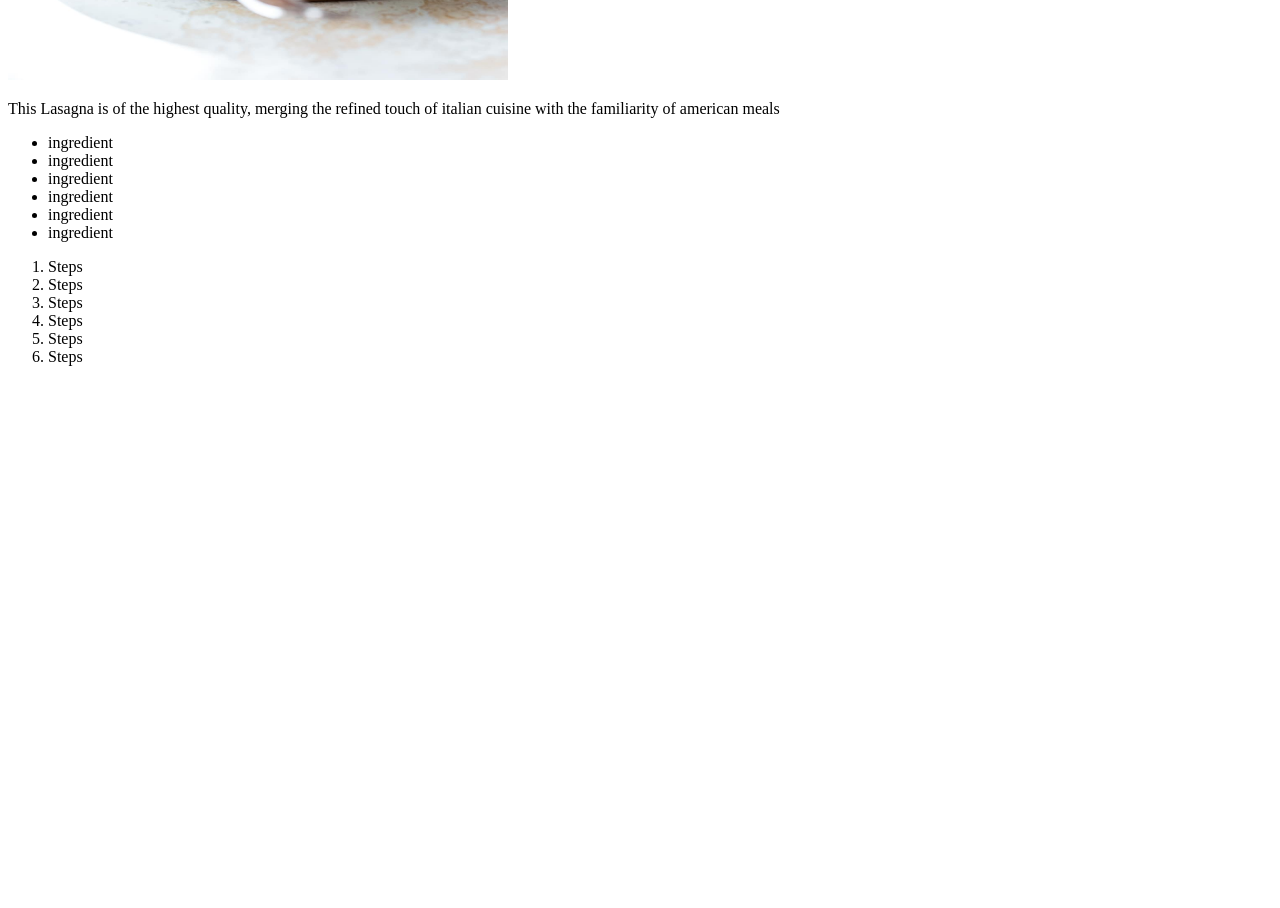
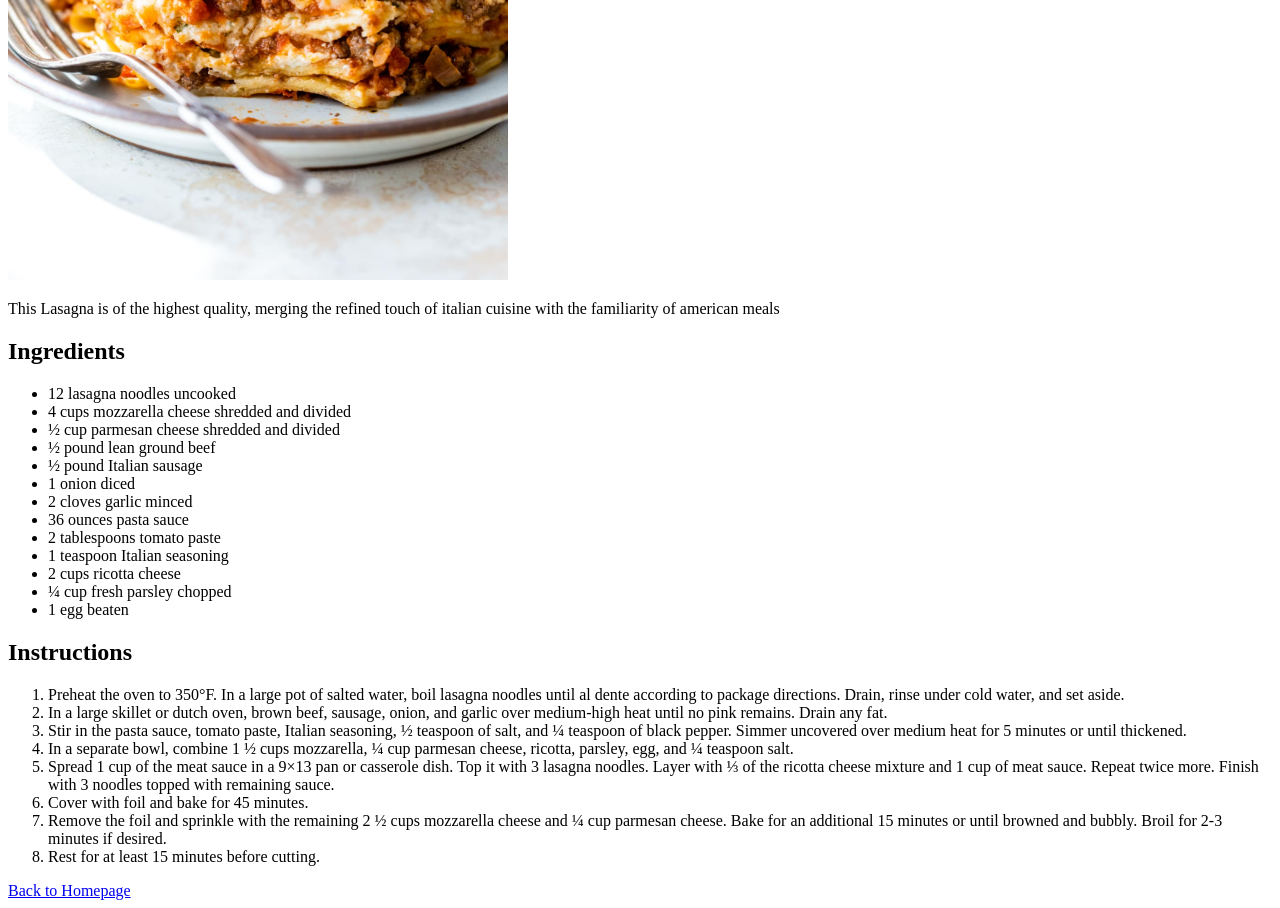
Before and after one commit to rmasuda12/odin_recipes, a plain HTML site: page recipes/lasagna.html in a window 1280 px wide. Shown: the part 500-1408 px from the top of the page. Before the commit the page ends 882 px from the top, so only its background shows below. Drawn offline with Linux system fonts and the light colour scheme.

Commit message:
Adding ingredient and instructions
Added ingredients and instructions as well as adjusted
photos in the pages. Also added a link to return to
the main page

```diff
--- a/recipes/lasagna.html
+++ b/recipes/lasagna.html
@@ -7,23 +7,35 @@
 </head>
 <body>
     <h1>Lasagna</h1>
-    <img src="../images_links/Lasagna-12.jpg" height="500" width="500">
+    <img src="../images_links/Lasagna-12.jpg" height="700" width="500">
     <p>This Lasagna is of the highest quality, merging the refined touch of italian cuisine with the familiarity of american meals</p>
+    <h2>Ingredients</h2>
     <ul>
-        <li>ingredient</li>
-        <li>ingredient</li>
-        <li>ingredient</li>
-        <li>ingredient</li>
-        <li>ingredient</li>
-        <li>ingredient</li>
+        <li>12 lasagna noodles uncooked</li>
+        <li>4 cups mozzarella cheese shredded and divided</li>
+        <li>½ cup parmesan cheese shredded and divided</li>
+        <li>½ pound lean ground beef</li>
+        <li>½ pound Italian sausage</li>
+        <li>1 onion diced</li>
+        <li>2 cloves garlic minced</li>
+        <li>36 ounces pasta sauce</li>
+        <li>2 tablespoons tomato paste</li>
+        <li>1 teaspoon Italian seasoning</li>
+        <li>2 cups ricotta cheese</li>
+        <li>¼ cup fresh parsley chopped</li>
+        <li>1 egg beaten</li>
     </ul>
+    <h2>Instructions</h2>
     <ol>
-        <li>Steps</li>
-        <li>Steps</li>
-        <li>Steps</li>
-        <li>Steps</li>
-        <li>Steps</li>
-        <li>Steps</li>
+        <li>Preheat the oven to 350°F. In a large pot of salted water, boil lasagna noodles until al dente according to package directions. Drain, rinse under cold water, and set aside.</li>
+        <li>In a large skillet or dutch oven, brown beef, sausage, onion, and garlic over medium-high heat until no pink remains. Drain any fat.</li>
+        <li>Stir in the pasta sauce, tomato paste, Italian seasoning, ½ teaspoon of salt, and ¼ teaspoon of black pepper. Simmer uncovered over medium heat for 5 minutes or until thickened.</li>
+        <li>In a separate bowl, combine 1 ½ cups mozzarella, ¼ cup parmesan cheese, ricotta, parsley, egg, and ¼ teaspoon salt.</li>
+        <li>Spread 1 cup of the meat sauce in a 9×13 pan or casserole dish. Top it with 3 lasagna noodles. Layer with ⅓ of the ricotta cheese mixture and 1 cup of meat sauce. Repeat twice more. Finish with 3 noodles topped with remaining sauce.</li>
+        <li>Cover with foil and bake for 45 minutes. </li>
+        <li>Remove the foil and sprinkle with the remaining 2 ½ cups mozzarella cheese and ¼ cup parmesan cheese. Bake for an additional 15 minutes or until browned and bubbly. Broil for 2-3 minutes if desired.</li>
+        <li>Rest for at least 15 minutes before cutting.</li>
     </ol>
+    <a href="../index.html" rel="noreferrer">Back to Homepage</a>
 </body>
 </html>
```
Also changed, not shown: index.html (+3 -3 lines), recipes/butter_chicken.html (+23 -14 lines), recipes/sushi.html (+13 -14 lines), images_links/homemade_sushi.jpg (added), images_links/sushi.jpeg (deleted).
